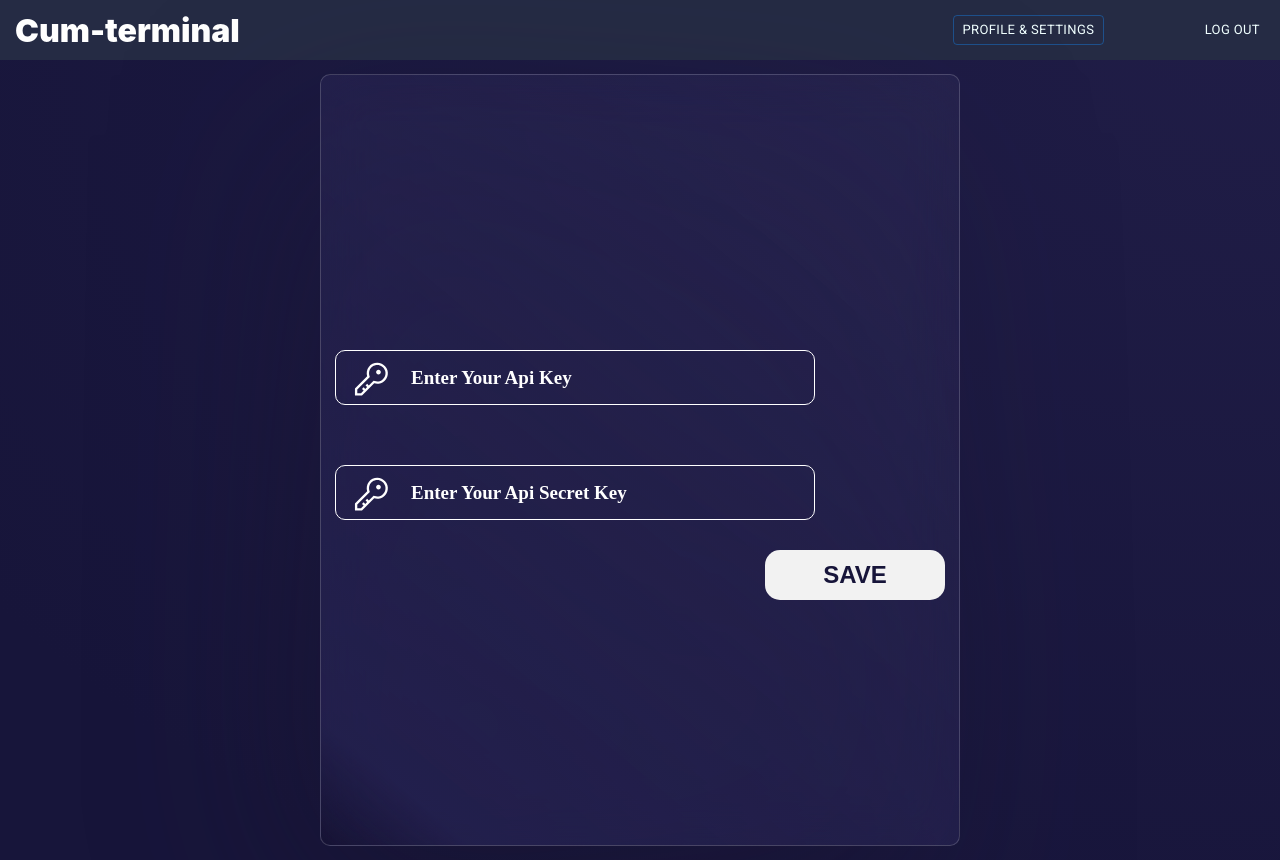
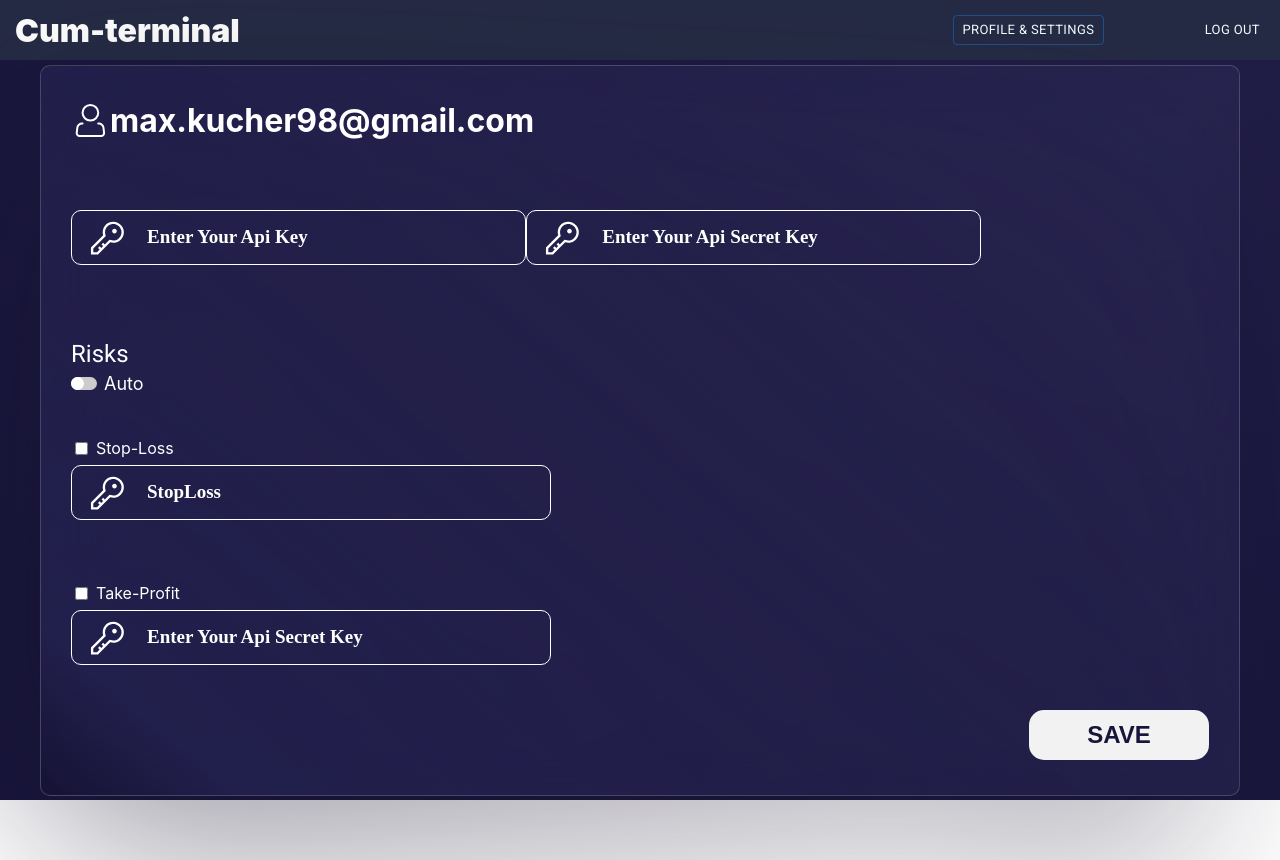
Before and after one commit to Kucher-mx/crypto-terminal, a React (Create React App) app: page /profile in a window 1280 px wide. After the commit the page ends 800 px from the top, so only its background shows below. Built offline with nearby package versions, Linux system fonts and the light colour scheme.

Commit message:
added profile view

```diff
--- a/src/pages/mainPage/main.styles.css
+++ b/src/pages/mainPage/main.styles.css
@@ -1,9 +1,10 @@
 .main-content {
     height:  100%;
     display: grid;
-    grid-template-columns: 19% 41% 19% 21%;
-    grid-template-rows: minmax(565px, 1fr) minmax(80px, 1fr) minmax(280px, 1fr);
+    grid-template-columns: minmax(275px, 19%) minmax(565px, 41%) minmax(274px, 19%) minmax(303px, 21%);
+    grid-template-rows: minmax(565px, 1fr) minmax(110px, 1fr) minmax(250px, 1fr);
     background: radial-gradient(123.22% 129.67% at 100.89% -5.6%, #201D47 0%, #17153A 100%);
+    overflow: scroll;
 }
 
 #root {
--- a/src/pages/profile/profile.component.tsx
+++ b/src/pages/profile/profile.component.tsx
@@ -1,28 +1,36 @@
 import React, { useEffect, useState } from 'react';
 import Header from '../../components/header/header.component';
+import CheckboxCustom from '../../components/inputs/checkbox/checkbox.component';
 import Input from '../../components/inputs/input/input.component';
+import Switch from '../../components/inputs/switch/switch.component';
 import { updateUserDoc } from '../../firebase/firebase';
 import './profile.styles.css';
+import { ReactComponent as UserIcon } from '../../components/inputs/input/assets/akar-icons_person.svg';
 
 const Profile = () => {
   const [state, setstate] = useState({
     apiKey: '',
     secretApiKey: '',
+    risk: false,
+    stopLossCheckBox: false,
+    stopLoss: '',
+    takeProfitCheckBox: false,
+    takeProfit: '',
   });
 
   const onChangeHandler = (e: React.ChangeEvent<HTMLInputElement>) => {
-    const { name, value } = e.target;
-
+    const { value, name, type, checked } = e.target;
     setstate({
       ...state,
-      [name]: value,
+      [name]: type === 'checkbox' ? checked : value,
     });
   };
+
   useEffect(() => {
     const json = sessionStorage.getItem('userData');
     if (json) {
       const parsed = JSON.parse(json);
-      setstate({ apiKey: parsed.apiKey, secretApiKey: parsed.secretApiKey });
+      //setstate({ apiKey: parsed.apiKey, secretApiKey: parsed.secretApiKey });
     }
   }, []);
 
@@ -39,9 +47,11 @@ const Profile = () => {
       <Header />
       <div className="profile">
         <div className="profile_content">
-          <div className="profile_email"></div>
-          <div className="input-wrapper">
-            <form className="profile_form" onSubmit={onSubmitHandler}>
+          <div className="profile_email">
+            <UserIcon /> max.kucher98@gmail.com
+          </div>
+          <form className="profile_form" onSubmit={onSubmitHandler}>
+            <div className="api_block">
               <Input
                 placeholder="enter your api key"
                 type="text"
@@ -56,11 +66,63 @@ const Profile = () => {
                 onChange={e => onChangeHandler(e)}
                 name="secretApiKey"
               />
-              <button type="submit" className="form-submit">
-                Save
-              </button>
-            </form>
-          </div>
+            </div>
+
+            <div className="risks_block">
+              <div className="title">Risks</div>
+              <Switch
+                name={'risk'}
+                id={'risk'}
+                onChange={onChangeHandler}
+                value={state.risk}
+                options={['Auto', 'Manual']}
+              />
+              <div className="risks_inputs">
+                <div className="profile-input-block">
+                  <div className="label">
+                    <CheckboxCustom
+                      name={'stopLossCheckBox'}
+                      id={'stopLossCheckBox'}
+                      onChange={onChangeHandler}
+                      value={state.stopLossCheckBox}
+                    />
+                    Stop-Loss
+                  </div>
+
+                  <Input
+                    placeholder="stopLoss"
+                    type="text"
+                    value={state.stopLoss}
+                    onChange={onChangeHandler}
+                    name="stopLoss"
+                  />
+                </div>
+                <div className="profile-input-block">
+                  <div className="label">
+                    <CheckboxCustom
+                      name={'takeProfitCheckBox'}
+                      id={'takeProfitCheckBox'}
+                      onChange={onChangeHandler}
+                      value={state.takeProfitCheckBox}
+                    />
+                    Take-Profit
+                  </div>
+
+                  <Input
+                    placeholder="enter your api secret key"
+                    type="text"
+                    value={state.takeProfit}
+                    onChange={onChangeHandler}
+                    name="takeProfit"
+                  />
+                </div>
+              </div>
+            </div>
+
+            <button type="submit" className="form-submit">
+              Save
+            </button>
+          </form>
         </div>
       </div>
     </>
--- a/src/pages/profile/profile.styles.css
+++ b/src/pages/profile/profile.styles.css
@@ -1,8 +1,9 @@
 .profile {
     width: 100%;
-    height: 100vh;
+    height: 100%;
     display: flex;
     flex-direction: column;
+    padding: 80px 40px;
     justify-content: center;
     align-items: center;
     background: radial-gradient(123.22% 129.67% at 100.89% -5.6%, #201D47 0%, #17153A 100%);
@@ -14,14 +15,10 @@
     backdrop-filter: blur(25px);
     border-radius: 10px;
     border: 1px solid rgba(255, 255, 255, 0.18);
-    width: 50%;
-    min-height: 35vh;
-    height: fit-content;
+    width: 100%;
     display: flex;
     flex-direction: column;
-    padding: 35px 0;
-    justify-content: center;
-    align-items: center;
+    padding: 35px 30px;
 }
 
 .profile_form {
@@ -33,3 +30,56 @@
 .profile_form button {
     align-self: flex-end;
 }
+
+.api_block {
+    margin-top: 40px;
+    display: flex;
+    width: 80%;
+    justify-content: space-between;
+}
+
+.risks_block {
+    margin-top: 50px;
+}
+
+.risks_block .switch-wrapper{
+    font-size: 18px;
+}
+
+.risks_block .title {
+    margin: 0;
+    padding: 0;
+    font-size: 24px;
+}
+
+.profile-input-block {
+    margin: 15px 0;
+    position: relative;
+}
+
+.profile-input-block .label {
+    display: flex;
+    color: #fff;
+    justify-content: center;
+    align-items: center;
+    position: absolute;
+    top: -5%;
+}
+
+.profile-input-block .label .checkbox {
+    margin-right: 5px;
+}
+
+.risks_inputs {
+    display: flex;
+    flex-direction: column;
+    margin-top: 30px;
+}
+
+.profile_email {
+    display: flex;
+    align-items: flex-end;
+    font-weight: bold;
+    font-size: 32px;
+    color: #fff;
+}
```
